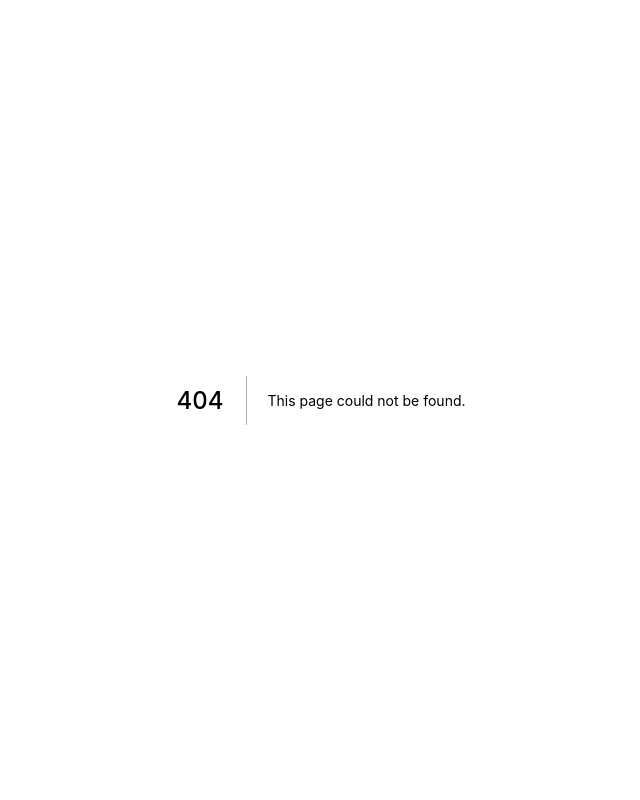
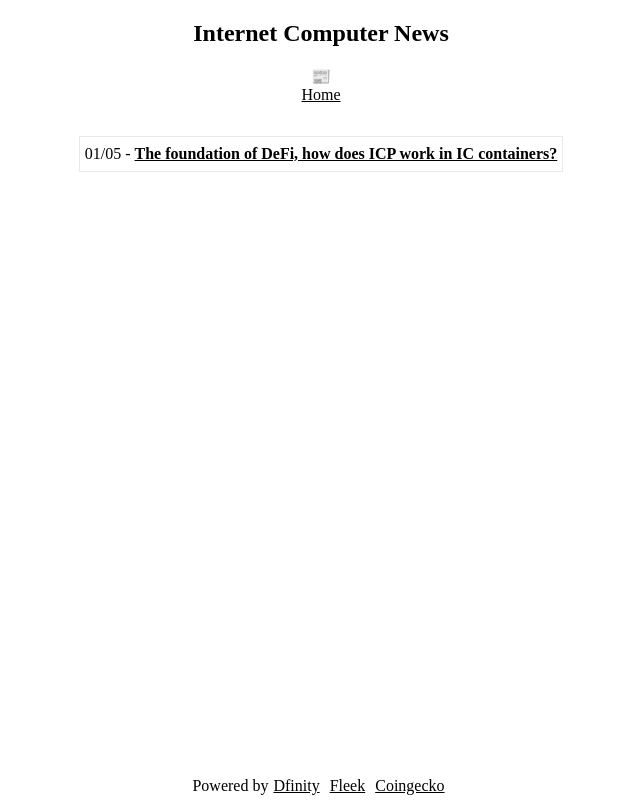
Before and after one commit to rjlucasm/ictoday, a Next.js app: page /news/2022 in a window 1280 px wide. Before the commit this address had no page. Shown: the whole page, without its empty margins (319-959 px from the left). Built offline with nearby package versions, Linux system fonts and the light colour scheme.

Commit message:
News 01/05

```diff
--- a/components/topnews.js
+++ b/components/topnews.js
@@ -2,9 +2,8 @@ import Link from 'next/link'
 
 const Topnews = () => (
     <div className="topnews">
-        <p><a href="https://medium.com/dfinity/how-internet-computer-responses-are-certified-as-authentic-2ff1bb1ea659" target="_blank" rel="noopener noreferrer">How Internet Computer Responses Are Certified as Authentic</a></p>
-        <p><a href="https://financialpost.com/globe-newswire/next-gen-amm-holds-successful-round-led-by-polychain-capitals-beacon-fund" target="_blank" rel="noopener noreferrer">Next-gen AMM holds successful round led by PolyChain Capital&apos;s Beacon Fund</a></p>
-        <Link href="/news/2021"><a style={{ color: 'inherit' }, {fontWeight: 'bold'}}>+News</a></Link>
+        <p><a href="https://medium.com/icp-league/the-foundation-of-defi-how-does-icp-work-in-ic-containers-9e515a90e055" target="_blank" rel="noopener noreferrer">The foundation of DeFi, how does ICP work in IC containers?</a></p>
+        <Link href="/news/2022"><a style={{ color: 'inherit' }, {fontWeight: 'bold'}}>+News</a></Link>
     </div>
 );
 
--- a/pages/index.js
+++ b/pages/index.js
@@ -27,7 +27,7 @@ export default function Home() {
         <meta name="google-site-verification" content="3fDCrJUUQIo7GSYLlE-KnTSiesID0eUY3QJo0tys0wI" />
       </Head>
 
-      {/* <Topnews/> */}
+      <Topnews/>
 
       <main className="main">
         {/* <div className="highlights">
--- /dev/null
+++ b/pages/news/2022.js
@@ -0,0 +1,31 @@
+import Head from 'next/head'
+import Link from 'next/link'
+import Footer from '/components/footer'
+
+export default function News22() {
+    return (
+    <div className="container">
+        <Head>
+        <title>Internet Computer News</title>
+        </Head>
+
+        <main className="main">
+            <h2 className="title">Internet Computer News</h2>
+
+            <>&#128240;</>
+
+            <Link href="/"><a style={{ color: 'inherit' }}>Home</a></Link>
+
+            <div className="pagesgrid">
+            <div className="pagescard">01/05 -&nbsp;
+                <a href="https://medium.com/icp-league/the-foundation-of-defi-how-does-icp-work-in-ic-containers-9e515a90e055" target="_blank" rel="noopener noreferrer">The foundation of DeFi, how does ICP work in IC containers?</a>
+            </div>
+
+            </div>
+        </main>
+
+        <Footer/>
+
+    </div>
+    )
+}
```
